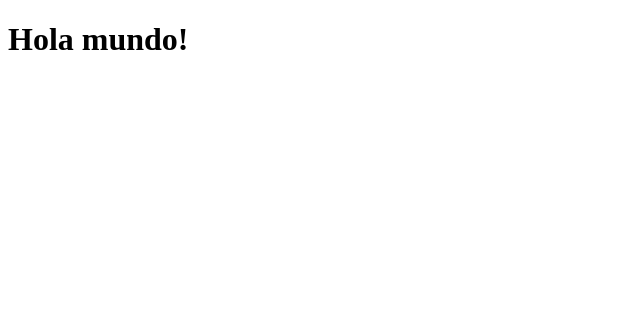
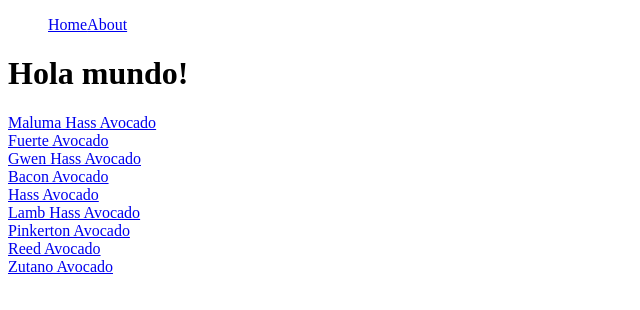
Before and after one commit to brianbentancourt/avostore, a Next.js app: page / in a window 1280 px wide. Shown: the top 310 px of the page, without its empty margins (0-640 px from the left). Built offline with nearby package versions, Linux system fonts and the light colour scheme.

Commit message:
fetch data from id

```diff
--- a/pages/index.js
+++ b/pages/index.js
@@ -1,10 +1,30 @@
-import React from "react"
+import React, { useState, useEffect } from "react"
+import NavBar from '../components/NavBar'
+import Link from "next/link"
 
 const Home = () => {
+    const [productList, setProductList] = useState([])
+
+    useEffect(() => {
+        window.fetch('/api/avo')
+            .then(response => response.json())
+            .then(({ data, length }) => setProductList(data))
+    }, [])
 
     return (
         <div>
+            <NavBar />
             <h1>Hola mundo!</h1>
+            {
+                productList.map(product =>
+                    <div key={product.id}>
+
+                        <Link href={`/product/${product.id}`}>
+                            <a>{product.name}</a>
+                        </Link>
+                    </div>
+                )
+            }
         </div>
     )
 }
```
Also changed, not shown: pages/product/[id].js (+16 -1 lines).
